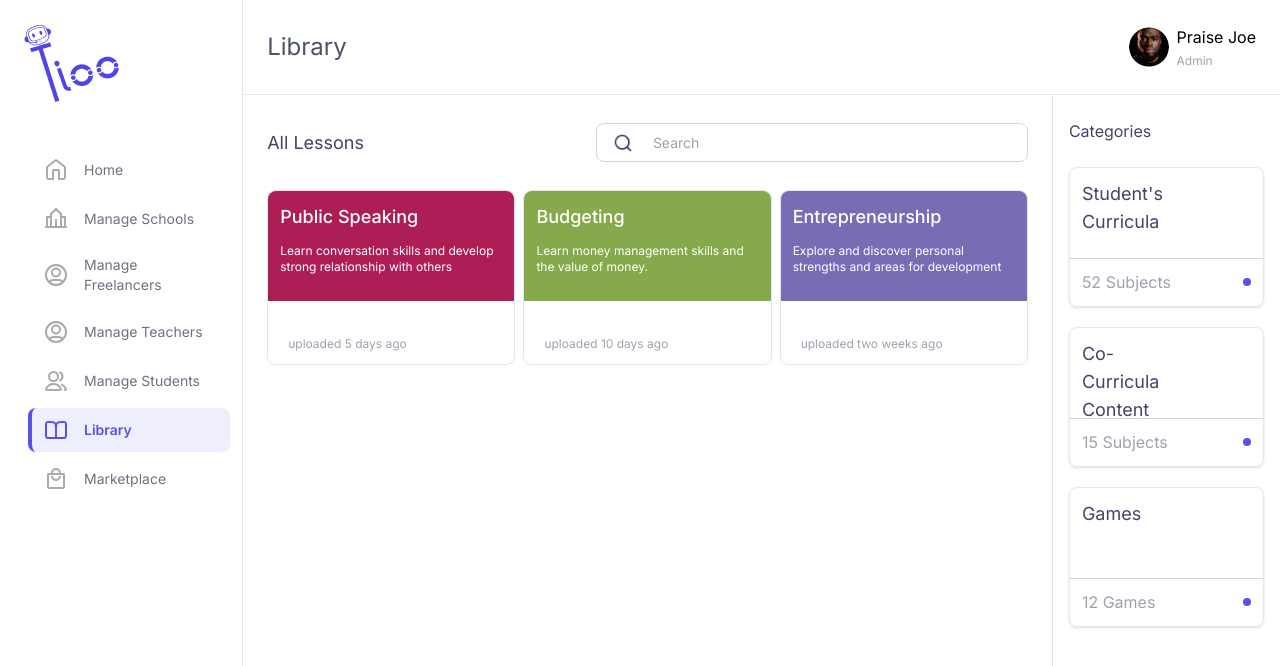
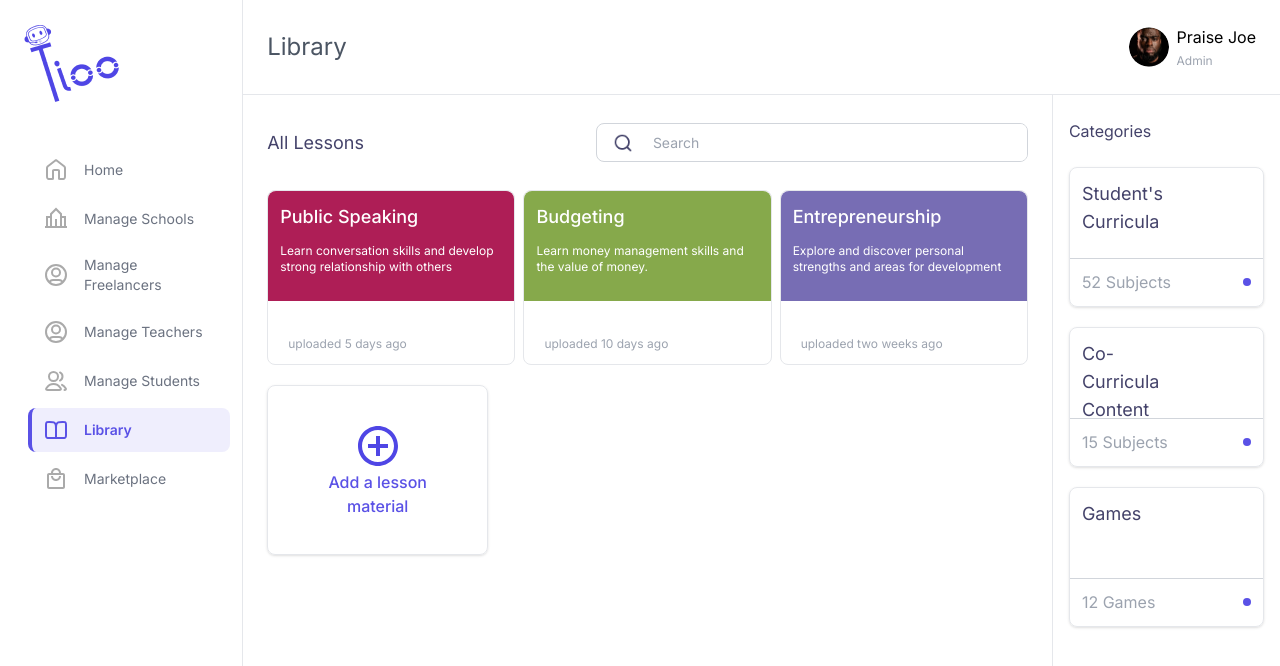
Before and after one commit to debug-evenstar/TiooAdminDashboard, a React (Vite) app: page /library in a window 1280 px wide. Shown: the top 666 px of the page. Built offline with nearby package versions, Linux system fonts and the light colour scheme.

Commit message:
add lesson button

```diff
--- a/src/pages/library.tsx
+++ b/src/pages/library.tsx
@@ -82,6 +82,16 @@ function AllLessons() {
           ))
         }
       </div>
+      <div className="mt-5">
+        <button
+          className="w-[221px] h-[170px] px-[52px] py-[35px] border shadow rounded-[8px]
+            flex items-center justify-center flex-col text-main">
+          <svg width="48" height="48" viewBox="0 0 48 48" fill="none" xmlns="http://www.w3.org/2000/svg">
+            <path d="M24 8C32.822 8 40 15.178 40 24C40 32.822 32.822 40 24 40C15.178 40 8 32.822 8 24C8 15.178 15.178 8 24 8ZM24 4C12.954 4 4 12.954 4 24C4 35.046 12.954 44 24 44C35.046 44 44 35.046 44 24C44 12.954 35.046 4 24 4ZM34 22H26V14H22V22H14V26H22V34H26V26H34V22Z" fill="#4F46E5"/>
+          </svg>
+          <p className="text-center font-[500]">Add a lesson material</p>
+        </button>
+      </div>
     </div>
   );
 }
```
